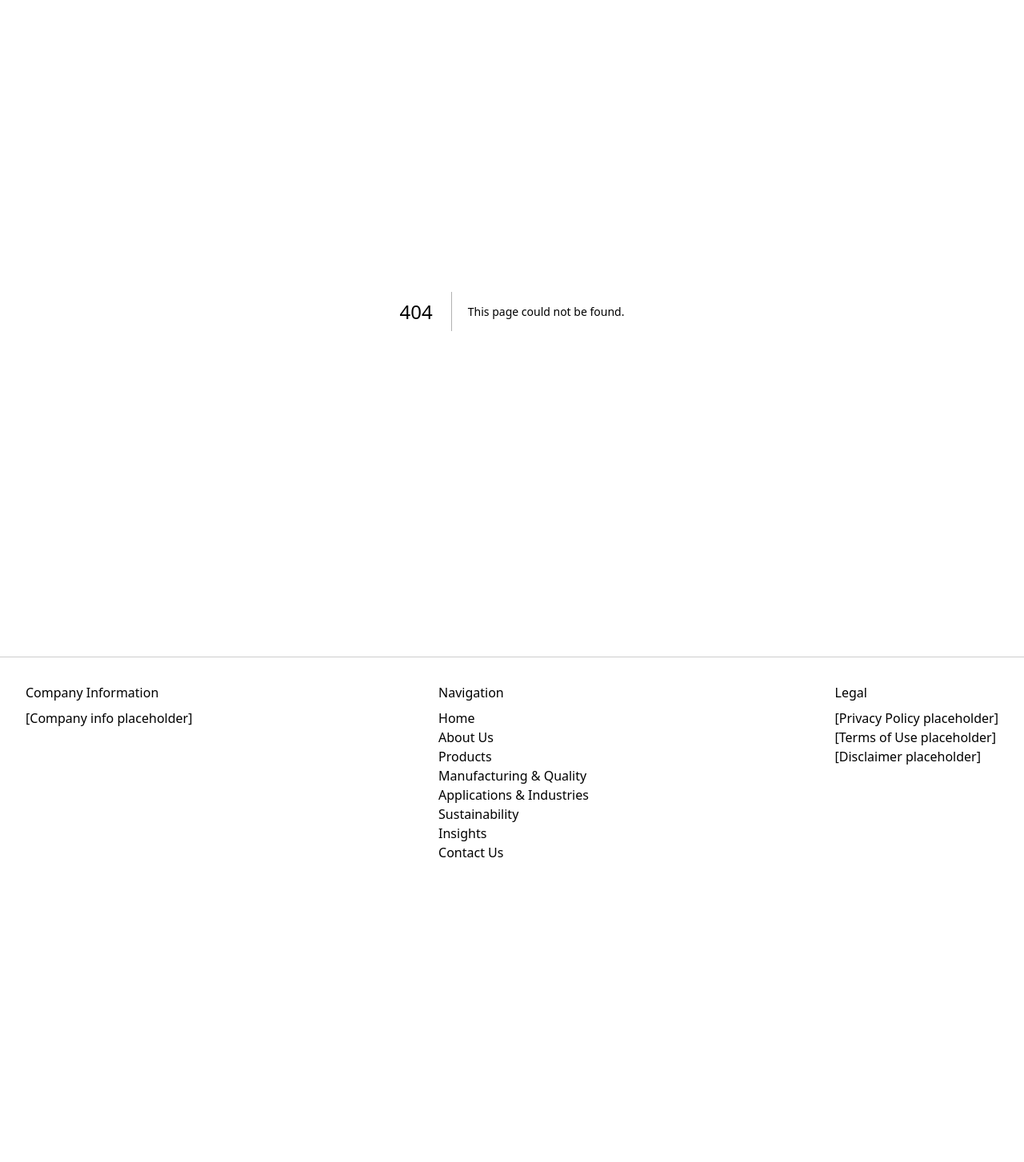
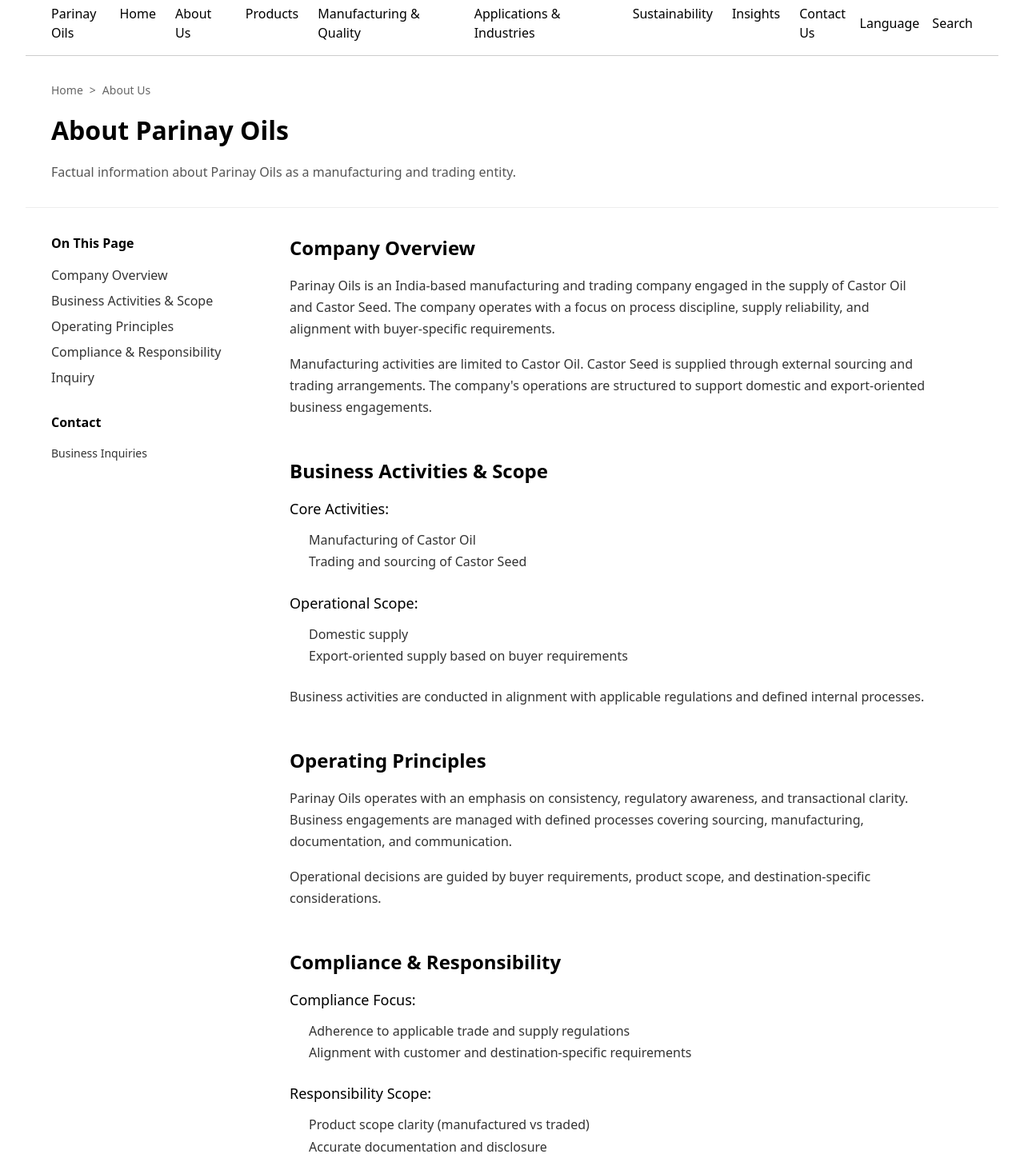
Before and after one commit to bhumitshah1691-bds/parinay-oils-website, a Next.js app: page /about in a window 1280 px wide. Before the commit this address had no page. Shown: the part 100-1553 px from the top of the page at 80% size. Before the commit the page ends 1210 px from the top, so only its background shows below. Built offline with nearby package versions, Linux system fonts and the light colour scheme.

Commit message:
Add About Us page

```diff
--- /dev/null
+++ b/app/about/page.tsx
@@ -0,0 +1,204 @@
+import Link from 'next/link'
+import Header from '@/components/Header'
+import Footer from '@/components/Footer'
+
+export default function AboutPage() {
+  return (
+    <div style={{ display: 'flex', flexDirection: 'column', minHeight: '100vh' }}>
+      <Header />
+
+      <main style={{ flex: 1 }}>
+        {/* SECTION 1 — ORIENTATION */}
+        <section style={{ padding: '2rem', borderBottom: '1px solid #eee' }}>
+          {/* Breadcrumb Navigation */}
+          <nav style={{ marginBottom: '1rem', fontSize: '0.875rem', color: '#666' }}>
+            <Link href="/" style={{ color: '#666', textDecoration: 'none' }}>Home</Link>
+            <span style={{ margin: '0 0.5rem' }}>&gt;</span>
+            <span>About Us</span>
+          </nav>
+
+          {/* Page Title */}
+          <h1 style={{ margin: '0 0 1rem 0', fontSize: '2rem', fontWeight: '600' }}>
+            About Parinay Oils
+          </h1>
+
+          {/* Brief scope / context description */}
+          <p style={{ margin: 0, color: '#555', maxWidth: '800px' }}>
+            Factual information about Parinay Oils as a manufacturing and trading entity.
+          </p>
+        </section>
+
+        {/* SECTION 2 — INFORMATION ARCHITECTURE */}
+        <section style={{ display: 'flex', padding: '2rem', gap: '3rem' }}>
+          {/* SIDEBAR (Left) */}
+          <aside style={{ width: '250px', flexShrink: 0 }}>
+            {/* Sub-navigation (section anchors) */}
+            <nav style={{ marginBottom: '2rem' }}>
+              <h3 style={{ margin: '0 0 1rem 0', fontSize: '1rem', fontWeight: '600' }}>
+                On This Page
+              </h3>
+              <ul style={{ listStyle: 'none', margin: 0, padding: 0 }}>
+                <li style={{ marginBottom: '0.5rem' }}>
+                  <a href="#company-overview" style={{ color: '#333', textDecoration: 'none' }}>
+                    Company Overview
+                  </a>
+                </li>
+                <li style={{ marginBottom: '0.5rem' }}>
+                  <a href="#business-activities" style={{ color: '#333', textDecoration: 'none' }}>
+                    Business Activities & Scope
+                  </a>
+                </li>
+                <li style={{ marginBottom: '0.5rem' }}>
+                  <a href="#operating-principles" style={{ color: '#333', textDecoration: 'none' }}>
+                    Operating Principles
+                  </a>
+                </li>
+                <li style={{ marginBottom: '0.5rem' }}>
+                  <a href="#compliance" style={{ color: '#333', textDecoration: 'none' }}>
+                    Compliance & Responsibility
+                  </a>
+                </li>
+                <li style={{ marginBottom: '0.5rem' }}>
+                  <a href="#inquiry" style={{ color: '#333', textDecoration: 'none' }}>
+                    Inquiry
+                  </a>
+                </li>
+              </ul>
+            </nav>
+
+            {/* Quick Contact */}
+            <div>
+              <h3 style={{ margin: '0 0 1rem 0', fontSize: '1rem', fontWeight: '600' }}>
+                Contact
+              </h3>
+              <p style={{ margin: 0, fontSize: '0.875rem', color: '#555' }}>
+                <Link href="/contact" style={{ color: '#333' }}>
+                  Business Inquiries
+                </Link>
+              </p>
+            </div>
+          </aside>
+
+          {/* MAIN CONTENT (Right) */}
+          <div style={{ flex: 1, maxWidth: '800px' }}>
+            {/* SECTION 1 — COMPANY OVERVIEW */}
+            <section id="company-overview" style={{ marginBottom: '3rem' }}>
+              <h2 style={{ margin: '0 0 1rem 0', fontSize: '1.5rem', fontWeight: '600' }}>
+                Company Overview
+              </h2>
+              <p style={{ margin: '0 0 1rem 0', lineHeight: '1.7', color: '#333' }}>
+                Parinay Oils is an India-based manufacturing and trading company engaged in the supply of Castor Oil and Castor Seed. The company operates with a focus on process discipline, supply reliability, and alignment with buyer-specific requirements.
+              </p>
+              <p style={{ margin: 0, lineHeight: '1.7', color: '#333' }}>
+                Manufacturing activities are limited to Castor Oil. Castor Seed is supplied through external sourcing and trading arrangements. The company's operations are structured to support domestic and export-oriented business engagements.
+              </p>
+            </section>
+
+            {/* SECTION 2 — BUSINESS ACTIVITIES & SCOPE */}
+            <section id="business-activities" style={{ marginBottom: '3rem' }}>
+              <h2 style={{ margin: '0 0 1rem 0', fontSize: '1.5rem', fontWeight: '600' }}>
+                Business Activities & Scope
+              </h2>
+
+              <h3 style={{ margin: '0 0 0.75rem 0', fontSize: '1.125rem', fontWeight: '500' }}>
+                Core Activities:
+              </h3>
+              <ul style={{ margin: '0 0 1.5rem 0', paddingLeft: '1.5rem', lineHeight: '1.7', color: '#333' }}>
+                <li>Manufacturing of Castor Oil</li>
+                <li>Trading and sourcing of Castor Seed</li>
+              </ul>
+
+              <h3 style={{ margin: '0 0 0.75rem 0', fontSize: '1.125rem', fontWeight: '500' }}>
+                Operational Scope:
+              </h3>
+              <ul style={{ margin: '0 0 1.5rem 0', paddingLeft: '1.5rem', lineHeight: '1.7', color: '#333' }}>
+                <li>Domestic supply</li>
+                <li>Export-oriented supply based on buyer requirements</li>
+              </ul>
+
+              <p style={{ margin: 0, lineHeight: '1.7', color: '#333' }}>
+                Business activities are conducted in alignment with applicable regulations and defined internal processes.
+              </p>
+            </section>
+
+            {/* SECTION 3 — OPERATING PRINCIPLES */}
+            <section id="operating-principles" style={{ marginBottom: '3rem' }}>
+              <h2 style={{ margin: '0 0 1rem 0', fontSize: '1.5rem', fontWeight: '600' }}>
+                Operating Principles
+              </h2>
+              <p style={{ margin: '0 0 1rem 0', lineHeight: '1.7', color: '#333' }}>
+                Parinay Oils operates with an emphasis on consistency, regulatory awareness, and transactional clarity. Business engagements are managed with defined processes covering sourcing, manufacturing, documentation, and communication.
+              </p>
+              <p style={{ margin: 0, lineHeight: '1.7', color: '#333' }}>
+                Operational decisions are guided by buyer requirements, product scope, and destination-specific considerations.
+              </p>
+            </section>
+
+            {/* SECTION 4 — COMPLIANCE & RESPONSIBILITY */}
+            <section id="compliance" style={{ marginBottom: '3rem' }}>
+              <h2 style={{ margin: '0 0 1rem 0', fontSize: '1.5rem', fontWeight: '600' }}>
+                Compliance & Responsibility
+              </h2>
+
+              <h3 style={{ margin: '0 0 0.75rem 0', fontSize: '1.125rem', fontWeight: '500' }}>
+                Compliance Focus:
+              </h3>
+              <ul style={{ margin: '0 0 1.5rem 0', paddingLeft: '1.5rem', lineHeight: '1.7', color: '#333' }}>
+                <li>Adherence to applicable trade and supply regulations</li>
+                <li>Alignment with customer and destination-specific requirements</li>
+              </ul>
+
+              <h3 style={{ margin: '0 0 0.75rem 0', fontSize: '1.125rem', fontWeight: '500' }}>
+                Responsibility Scope:
+              </h3>
+              <ul style={{ margin: '0 0 1rem 0', paddingLeft: '1.5rem', lineHeight: '1.7', color: '#333' }}>
+                <li>Product scope clarity (manufactured vs traded)</li>
+                <li>Accurate documentation and disclosure</li>
+                <li>Defined communication channels for business inquiries</li>
+              </ul>
+            </section>
+
+            {/* SECTION 5 — INQUIRY */}
+            <section id="inquiry" style={{ marginBottom: '3rem' }}>
+              <h2 style={{ margin: '0 0 1rem 0', fontSize: '1.5rem', fontWeight: '600' }}>
+                Inquiry
+              </h2>
+              <p style={{ margin: '0 0 1rem 0', lineHeight: '1.7', color: '#333' }}>
+                For company-related information, business scope clarification, or compliance-related questions, please contact Parinay Oils through the official inquiry channel.
+              </p>
+              <p style={{ margin: 0, lineHeight: '1.7', color: '#333' }}>
+                Requests are addressed based on relevance and information scope.
+              </p>
+            </section>
+          </div>
+        </section>
+
+        {/* SECTION 3 — RELATED CONTEXT */}
+        <section style={{ padding: '2rem', borderTop: '1px solid #eee', backgroundColor: '#f9f9f9' }}>
+          <h2 style={{ margin: '0 0 1rem 0', fontSize: '1.25rem', fontWeight: '600' }}>
+            Related Information
+          </h2>
+          <ul style={{ listStyle: 'none', margin: 0, padding: 0, display: 'flex', gap: '2rem' }}>
+            <li>
+              <Link href="/products" style={{ color: '#333' }}>
+                Products
+              </Link>
+            </li>
+            <li>
+              <Link href="/manufacturing-quality" style={{ color: '#333' }}>
+                Manufacturing & Quality
+              </Link>
+            </li>
+            <li>
+              <Link href="/contact" style={{ color: '#333' }}>
+                Contact Us
+              </Link>
+            </li>
+          </ul>
+        </section>
+      </main>
+
+      <Footer />
+    </div>
+  )
+}
```
